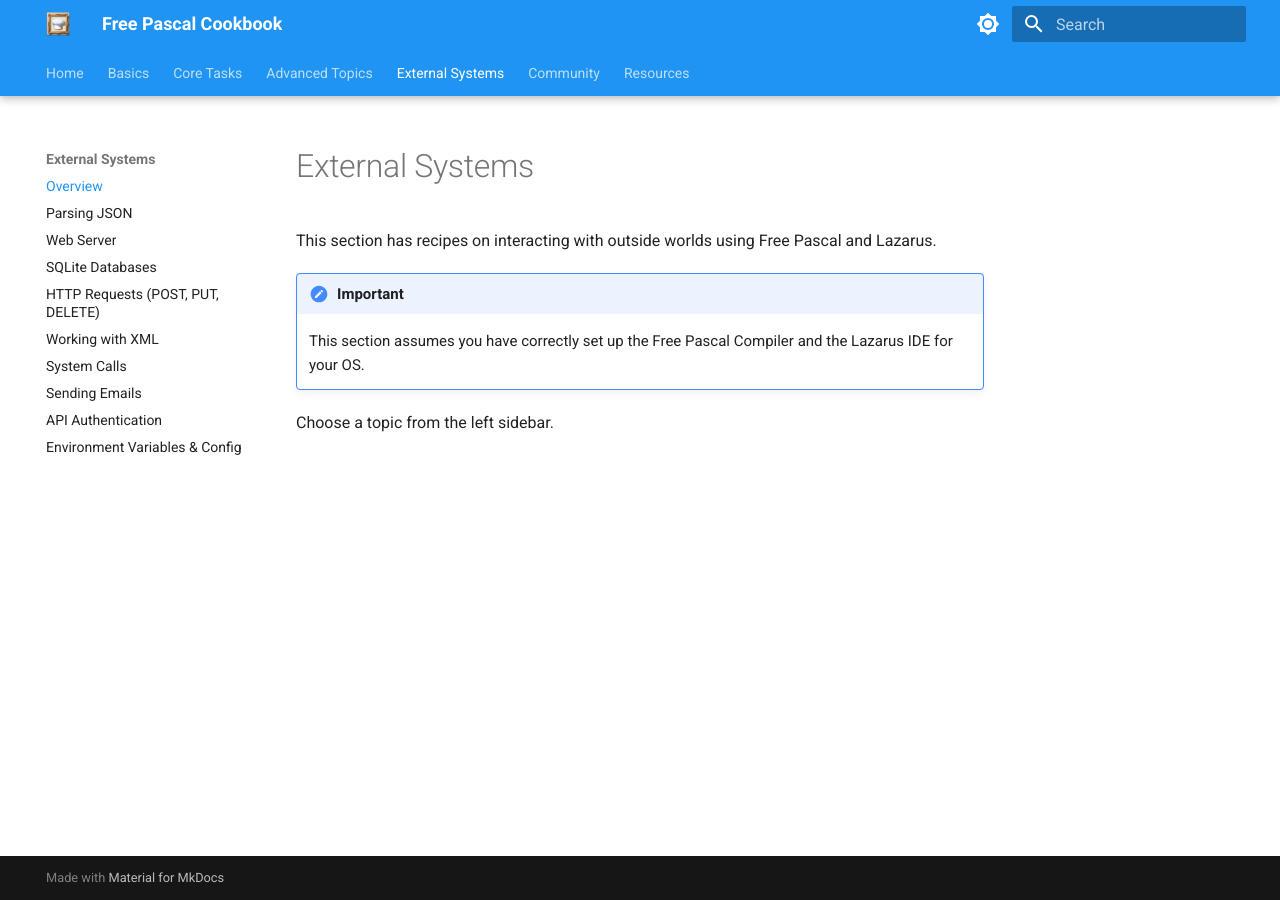
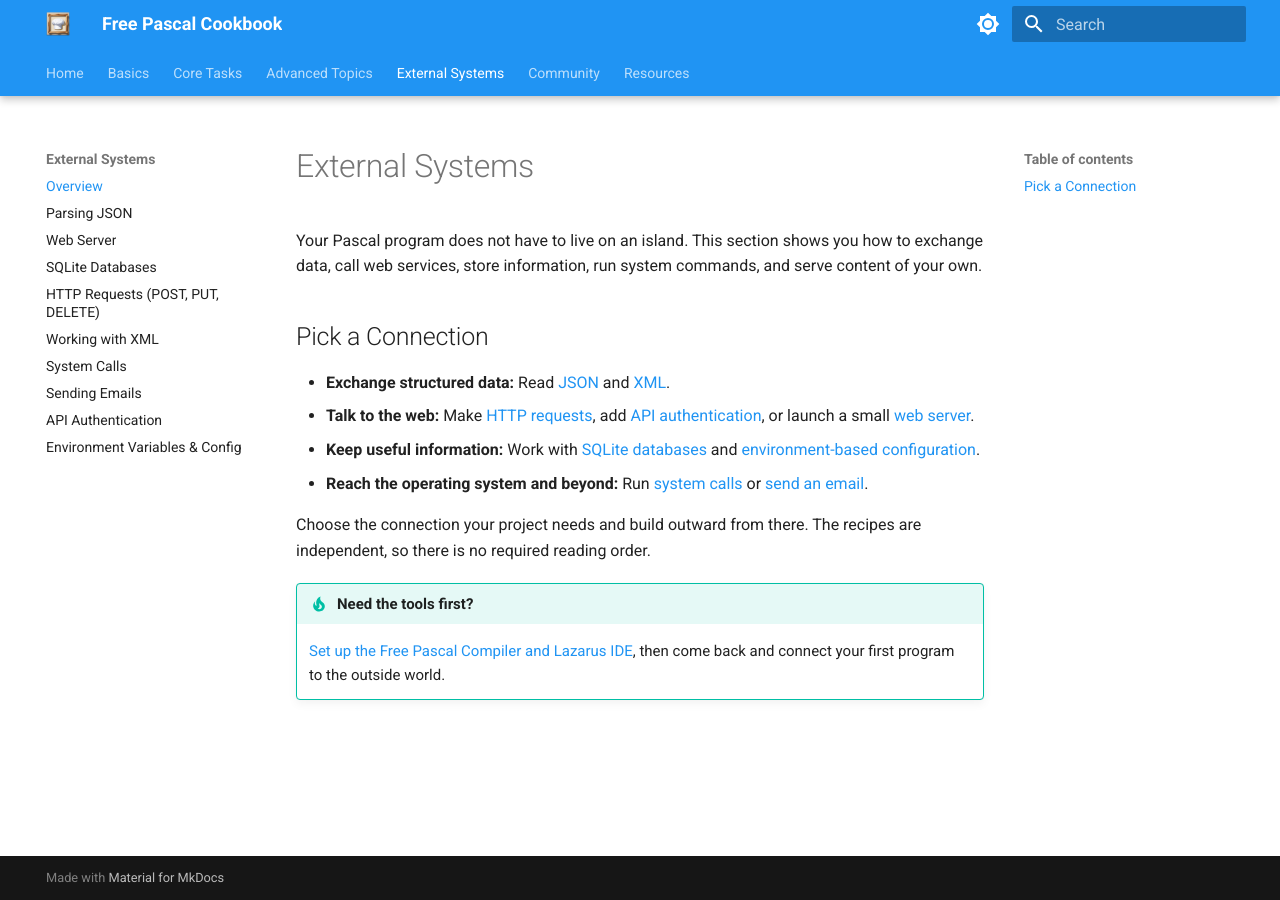
Before and after one commit to ikelaiah/free-pascal-cookbook, an MkDocs documentation site: the page built from docs/docs/external-systems/overview.md, in a window 1280 px wide. Built offline with MkDocs 1.6.1 and Material for MkDocs 9.7.7, drawn with Linux system fonts in a browser that asks for light colours.

Commit message:
docs(overview): make section overviews more engaging and inviting

```diff
--- a/docs/docs/external-systems/overview.md
+++ b/docs/docs/external-systems/overview.md
@@ -1,9 +1,25 @@
 # External Systems
 
-This section has recipes on interacting with outside worlds using Free Pascal and Lazarus.
+Your Pascal program does not have to live on an island. This section shows you
+how to exchange data, call web services, store information, run system commands,
+and serve content of your own.
 
-!!! Important
+## Pick a Connection
 
-    This section assumes you have correctly set up the Free Pascal Compiler and the Lazarus IDE for your OS.
+- **Exchange structured data:** Read [JSON](parsing-json.md) and
+  [XML](working-with-xml.md).
+- **Talk to the web:** Make [HTTP requests](http-requests-advanced.md), add
+  [API authentication](api-authentication.md), or launch a small
+  [web server](webserver.md).
+- **Keep useful information:** Work with [SQLite databases](sqlite-databases.md)
+  and [environment-based configuration](env-vars-config.md).
+- **Reach the operating system and beyond:** Run [system calls](system-calls.md)
+  or [send an email](sending-emails.md).
 
-Choose a topic from the left sidebar.
+Choose the connection your project needs and build outward from there. The
+recipes are independent, so there is no required reading order.
+
+!!! tip "Need the tools first?"
+
+    [Set up the Free Pascal Compiler and Lazarus IDE](../basics/install.md), then
+    come back and connect your first program to the outside world.
```
Also changed, not shown: docs/docs/advanced/overview.md (+19 -4 lines), docs/docs/basics/overview.md (+15 -2 lines), docs/docs/core-tasks/overview.md (+19 -4 lines).
